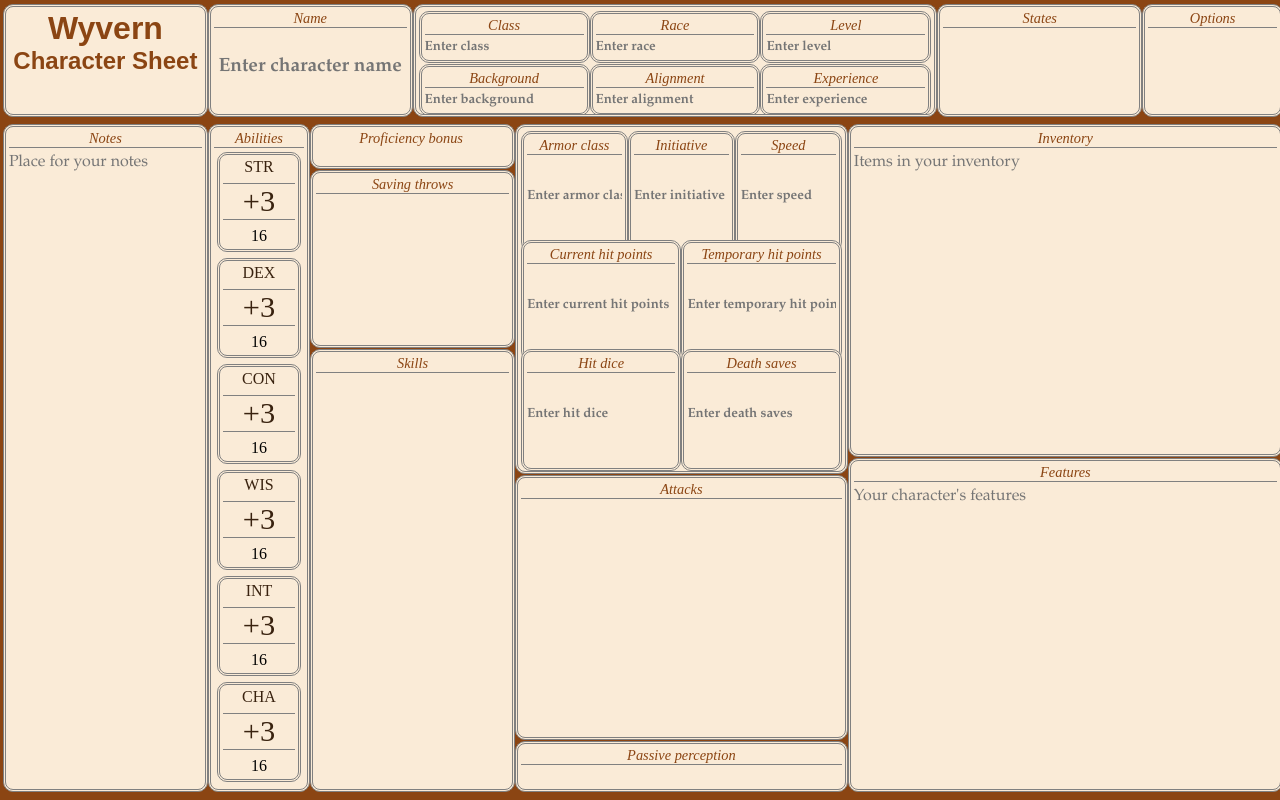
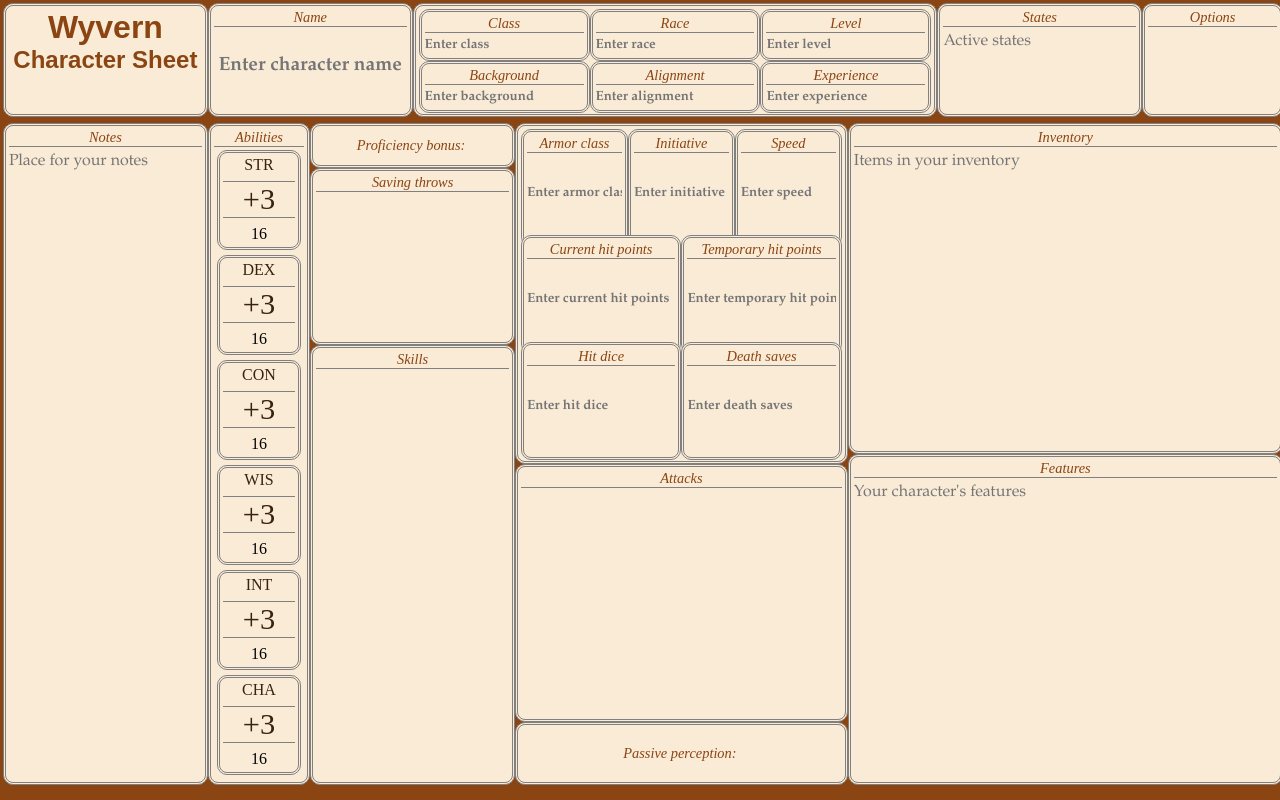
Before and after one commit to Ezerwald/WyvernCharacterSheet, a Flask app: page /character_sheet in a window 1280 px wide. Run offline with Flask 3, Linux system fonts and the light colour scheme.

Commit message:
Frontend progress

```diff
--- a/website/static/styles_character.css
+++ b/website/static/styles_character.css
@@ -160,7 +160,6 @@ section{
     background-color: antiquewhite;
     border: 3px double grey;
     border-radius: 10px;
-    margin-top: 1px;
     overflow: hidden;
     padding: 3px;
     width: 100%;
@@ -176,7 +175,9 @@ section{
 }
 
 .block-prefix{
+    display:flex;
     flex-direction: row;
+    justify-content: space-around;
     font-size: 90%;
     font-style: italic;
     color: saddlebrown;
@@ -228,6 +229,8 @@ section{
 
 .block-prof-bonus{
     height: 5%;
+    flex-direction: row;
+    align-content: center;
 }
 
 .block-saving-throws{
@@ -274,6 +277,9 @@ section{
 
 .block-passive-perception{
     flex-grow: 0.1;
+    height: 5%;
+    flex-direction: row;
+    align-content: center;
 }
 
 /* ---------Section 5 blocks--------- */
--- a/website/templates/character_sheet.html
+++ b/website/templates/character_sheet.html
@@ -72,7 +72,7 @@
             <div class="section-block states">
                 <div class="block-header"> States </div>
                 <div class="block-body">
-
+                    <textarea placeholder="Active states"></textarea>
                 </div>
             </div>
         </section>
@@ -148,7 +148,7 @@
 
         <section class="section-3">
             <div class="section-block block-prof-bonus">
-                <div class="block-prefix"> Proficiency bonus </div>
+                <div class="block-prefix"> <div>Proficiency bonus: </div>  </div>
             </div>
             <div class="section-block block-saving-throws">
                 <div class="block-header"> Saving throws </div>
@@ -214,7 +214,7 @@
                 <div class="block-header">Attacks</div>
             </div>
             <div class="section-block block-passive-perception">
-                <div class="block-header">Passive perception</div>
+                <div class="block-prefix"><div>Passive perception: </div></div>
             </div>
         </section>
         <section class="section-5">
```
